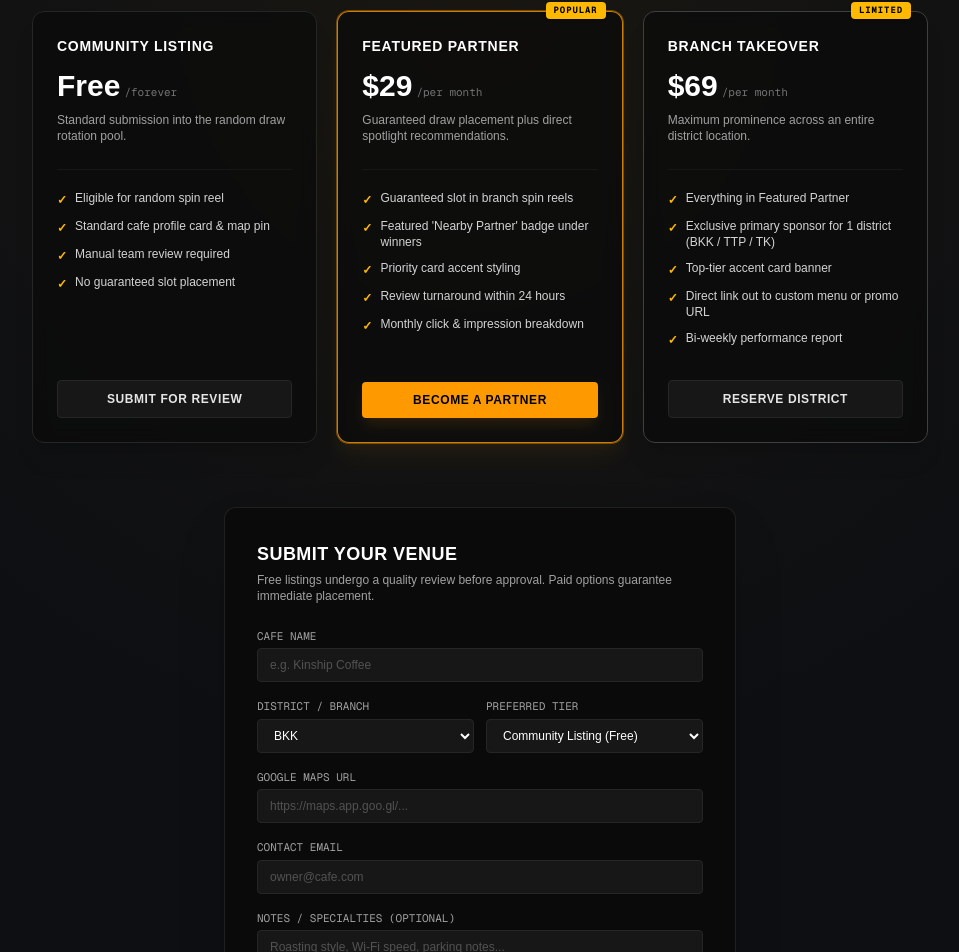
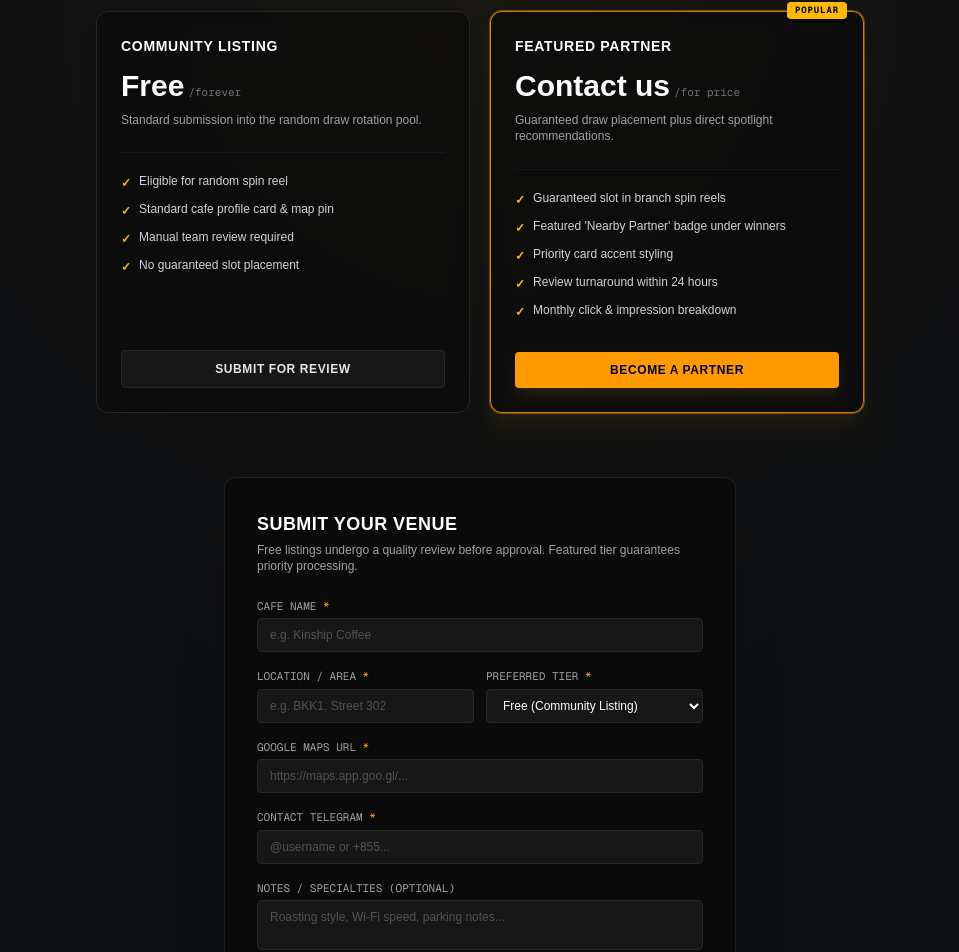
Before and after one commit to virayuth4/funapp, a Next.js app: page /partner in a window 1280 px wide. Shown: the part 287-1239 px from the top of the page, without its empty margins (160-1119 px from the left). Built offline with nearby package versions, Linux system fonts and the light colour scheme.

Commit message:
update partner page

```diff
--- a/app/homeClient.jsx
+++ b/app/homeClient.jsx
@@ -419,19 +419,19 @@ const startSpin = () => {
         </header>
 
         {/* Branch Filter Tabs */}
-        <div className="flex flex-wrap items-center justify-center gap-1.5 p-1 rounded-lg border border-neutral-800/80 bg-neutral-950/60 backdrop-blur-md mb-3">
+       <div className="flex flex-nowrap items-center overflow-x-auto gap-1.5 p-1 rounded-lg border border-neutral-800/80 bg-neutral-950/60 backdrop-blur-md mb-3 [&::-webkit-scrollbar]:hidden [-ms-overflow-style:none] [scrollbar-width:none]">
         {branches.map((branch) => (
           <button
             key={branch}
             onClick={() => setSelectedBranch(branch)}
             disabled={isSpinning}
-              className={`px-4 py-1.5 text-xs font-semibold uppercase tracking-wider rounded transition-all cursor-pointer disabled:opacity-40 ${
+            className={`shrink-0 px-4 py-1.5 text-xs font-semibold uppercase tracking-wider rounded transition-all cursor-pointer disabled:opacity-40 ${
               selectedBranch === branch
                 ? "bg-amber-500 text-black shadow-lg shadow-amber-500/20"
                 : "text-neutral-400 hover:text-white"
             }`}
           >
-              {branch === "ALL" ? "All Locations" : branch}
+            {branch}
           </button>
         ))}
       </div>
--- a/app/partner/page.jsx
+++ b/app/partner/page.jsx
@@ -1,11 +1,14 @@
 "use client";
 
-import { useState } from "react";
+import { useState, useEffect } from "react";
 import Link from "next/link";
+
+const STORAGE_KEY = "partner_application";
 
 const TIERS = [
   {
     name: "Community Listing",
+    tierValue: "Free",
     price: "Free",
     period: "forever",
     description: "Standard submission into the random draw rotation pool.",
@@ -23,8 +26,9 @@ const TIERS = [
   },
   {
     name: "Featured Partner",
-    price: "$29",
-    period: "per month",
+    tierValue: "Featured",
+    price: "Contact us",
+    period: "for price",
     description: "Guaranteed draw placement plus direct spotlight recommendations.",
     badge: "Popular",
     border: "border-amber-500/80",
@@ -39,50 +43,98 @@ const TIERS = [
     href: "#apply",
     featured: true,
   },
-  {
-    name: "Branch Takeover",
-    price: "$69",
-    period: "per month",
-    description: "Maximum prominence across an entire district location.",
-    badge: "Limited",
-    border: "border-neutral-700",
-    features: [
-      "Everything in Featured Partner",
-      "Exclusive primary sponsor for 1 district (BKK / TTP / TK)",
-      "Top-tier accent card banner",
-      "Direct link out to custom menu or promo URL",
-      "Bi-weekly performance report",
-    ],
-    cta: "Reserve District",
-    href: "#apply",
-    featured: false,
-  },
 ];
 
 export default function PartnerPage() {
   const [formData, setFormData] = useState({
     cafeName: "",
-    branchLocation: "BKK",
+    branchLocation: "",
     tier: "Free",
     googleMapsUrl: "",
-    contactEmail: "",
+    contactTelegram: "",
     notes: "",
   });
-  const [submitted, setSubmitted] = useState(false);
 
-  const handleSubmit = (e) => {
+  const [loading, setLoading] = useState(false);
+  const [submittedData, setSubmittedData] = useState(null);
+  const [error, setError] = useState(null);
+
+  // Restore saved application on load
+  useEffect(() => {
+    try {
+      const saved = localStorage.getItem(STORAGE_KEY);
+      if (saved) {
+        setSubmittedData(JSON.parse(saved));
+      }
+    } catch (err) {
+      console.error("Failed to read submission from localStorage", err);
+    }
+  }, []);
+
+  const handleSubmit = async (e) => {
     e.preventDefault();
-    // Connect to your API route, Airtable, or Formspree
-    setSubmitted(true);
+    setLoading(true);
+    setError(null);
+
+    const endpoint = `${process.env.NEXT_PUBLIC_BACKEND}/api/eatdoko/establishment/partner/request`;
+
+    const payload = {
+      cafeName: formData.cafeName,
+      location: formData.branchLocation,
+      tier: formData.tier,
+      googleMapsUrl: formData.googleMapsUrl,
+      contactTelegram: formData.contactTelegram,
+      notes: formData.notes,
+    };
+
+    try {
+      const res = await fetch(endpoint, {
+        method: "POST",
+        headers: {
+          "Content-Type": "application/json",
+        },
+        body: JSON.stringify(payload),
+      });
+
+      if (!res.ok) {
+        throw new Error("Failed to submit request");
+      }
+
+      // Record payload and review status
+      const savedRecord = {
+        ...payload,
+        status: "Pending Review",
+        submittedAt: new Date().toISOString(),
+      };
+
+      localStorage.setItem(STORAGE_KEY, JSON.stringify(savedRecord));
+      setSubmittedData(savedRecord);
+    } catch (err) {
+      console.error(err);
+      setError("Unable to submit application. Please try again later.");
+    } finally {
+      setLoading(false);
+    }
+  };
+
+  const handleClearSubmission = () => {
+    localStorage.removeItem(STORAGE_KEY);
+    setSubmittedData(null);
+    setFormData({
+      cafeName: "",
+      branchLocation: "",
+      tier: "Free",
+      googleMapsUrl: "",
+      contactTelegram: "",
+      notes: "",
+    });
   };
 
   return (
     <main className="min-h-screen bg-[#0d0f12] text-neutral-100 flex flex-col items-center px-4 py-12 relative overflow-hidden">
-      {/* Subtle Background Glow */}
       <div className="absolute inset-0 bg-[radial-gradient(circle_at_50%_20%,rgba(245,158,11,0.05),transparent_60%)] pointer-events-none" />
 
       <div className="w-full max-w-4xl relative z-10">
-        {/* Navigation */}
         <div className="mb-8">
           <Link
             href="/"
@@ -92,7 +144,6 @@ export default function PartnerPage() {
           </Link>
         </div>
 
-        {/* Hero Header */}
         <header className="text-center max-w-2xl mx-auto mb-14">
           <span className="text-[10px] font-mono font-bold tracking-widest uppercase text-amber-400 bg-amber-500/10 border border-amber-500/20 px-2.5 py-1 rounded">
             For Cafe Owners
@@ -105,8 +156,8 @@ export default function PartnerPage() {
           </p>
         </header>
 
-        {/* Pricing Cards */}
-        <div className="grid grid-cols-1 md:grid-cols-3 gap-5 mb-16">
+        {/* 2-Tier Pricing Cards */}
+        <div className="grid grid-cols-1 md:grid-cols-2 gap-5 mb-16 max-w-3xl mx-auto">
           {TIERS.map((tier) => (
             <div
               key={tier.name}
@@ -144,7 +195,7 @@ export default function PartnerPage() {
 
               <a
                 href={tier.href}
-                onClick={() => setFormData((prev) => ({ ...prev, tier: tier.name }))}
+                onClick={() => setFormData((prev) => ({ ...prev, tier: tier.tierValue }))}
                 className={`mt-8 w-full py-2.5 rounded text-xs font-bold uppercase tracking-wider text-center transition-all ${
                   tier.featured
                     ? "bg-amber-500 hover:bg-amber-400 text-black shadow-lg shadow-amber-500/10"
@@ -157,101 +208,173 @@ export default function PartnerPage() {
           ))}
         </div>
 
-        {/* Application Form */}
+        {/* Application / Status Section */}
         <section
           id="apply"
           className="max-w-lg mx-auto bg-neutral-950 border border-neutral-800/80 rounded-xl p-6 sm:p-8 shadow-2xl relative"
         >
+          {submittedData ? (
+            <div className="space-y-5">
+              <div className="flex items-center justify-between pb-3 border-b border-neutral-900">
+                <div className="flex items-center gap-2">
+                  <span className="w-2.5 h-2.5 rounded-full bg-amber-400 animate-pulse" />
+                  <span className="text-xs font-mono font-bold uppercase tracking-wider text-amber-400">
+                    {submittedData.status || "Pending Review"}
+                  </span>
+                </div>
+                <span className="text-[10px] font-mono text-neutral-500">
+                  {submittedData.submittedAt
+                    ? new Date(submittedData.submittedAt).toLocaleDateString()
+                    : "Recently"}
+                </span>
+              </div>
+
+              <div>
+                <h3 className="text-base font-bold text-white mb-1">
+                  {submittedData.cafeName}
+                </h3>
+                <p className="text-xs text-neutral-400">
+                  Your application has been received and logged in your browser. We will reach out on Telegram once reviewed.
+                </p>
+              </div>
+
+              {/* Submitted Details Review Card */}
+              <div className="bg-neutral-900/60 rounded-lg p-3.5 border border-neutral-800/80 space-y-2.5 text-xs font-mono">
+                <div className="flex justify-between items-center text-neutral-400">
+                  <span>Tier</span>
+                  <span className="text-neutral-200 font-semibold">{submittedData.tier}</span>
+                </div>
+                <div className="flex justify-between items-center text-neutral-400">
+                  <span>Location</span>
+                  <span className="text-neutral-200">{submittedData.location}</span>
+                </div>
+                <div className="flex justify-between items-center text-neutral-400">
+                  <span>Telegram</span>
+                  <span className="text-amber-400">{submittedData.contactTelegram}</span>
+                </div>
+                <div className="flex justify-between items-center text-neutral-400">
+                  <span>Maps Link</span>
+                  <a
+                    href={submittedData.googleMapsUrl}
+                    target="_blank"
+                    rel="noopener noreferrer"
+                    className="text-neutral-300 underline hover:text-white truncate max-w-[180px]"
+                  >
+                    {submittedData.googleMapsUrl}
+                  </a>
+                </div>
+                {submittedData.notes && (
+                  <div className="pt-2 border-t border-neutral-800/60 text-neutral-400">
+                    <span className="block text-[10px] uppercase text-neutral-500 mb-0.5">Notes</span>
+                    <p className="text-neutral-300 whitespace-pre-wrap font-sans text-xs">
+                      {submittedData.notes}
+                    </p>
+                  </div>
+                )}
+              </div>
+
+              <div className="pt-2">
+                <button
+                  type="button"
+                  onClick={handleClearSubmission}
+                  className="w-full py-2 bg-neutral-900 hover:bg-neutral-800 border border-neutral-800 text-neutral-400 hover:text-neutral-200 text-xs font-mono rounded transition-colors cursor-pointer"
+                >
+                  Submit Another Venue
+                </button>
+              </div>
+            </div>
+          ) : (
+            <>
               <div className="mb-6">
                 <h2 className="text-lg font-bold text-white uppercase tracking-wide">
                   Submit Your Venue
                 </h2>
                 <p className="text-xs text-neutral-400 mt-1">
-              Free listings undergo a quality review before approval. Paid options guarantee immediate placement.
+                  Free listings undergo a quality review before approval. Featured tier guarantees priority processing.
                 </p>
               </div>
 
-          {submitted ? (
-            <div className="p-4 rounded-lg bg-amber-500/10 border border-amber-500/20 text-center py-8">
-              <span className="text-2xl mb-2 block">✓</span>
-              <h4 className="text-sm font-bold text-white">Application Received</h4>
-              <p className="text-xs text-neutral-400 mt-1">
-                We will inspect your location and get back to you via email within 48 hours.
+              <form onSubmit={handleSubmit} className="space-y-4">
+                {error && (
+                  <p className="text-xs text-red-400 bg-red-950/40 border border-red-900/50 p-2.5 rounded">
+                    {error}
                   </p>
-            </div>
-          ) : (
-            <form onSubmit={handleSubmit} className="space-y-4">
+                )}
+
                 <div>
                   <label className="block text-[11px] font-mono uppercase text-neutral-400 mb-1">
-                  Cafe Name
+                    Cafe Name <span className="text-amber-500">*</span>
                   </label>
                   <input
                     type="text"
                     required
+                    disabled={loading}
                     value={formData.cafeName}
                     onChange={(e) => setFormData({ ...formData, cafeName: e.target.value })}
                     placeholder="e.g. Kinship Coffee"
-                  className="w-full bg-neutral-900 border border-neutral-800 rounded px-3 py-2 text-xs text-white placeholder-neutral-600 focus:outline-none focus:border-amber-500"
+                    className="w-full bg-neutral-900 border border-neutral-800 rounded px-3 py-2 text-xs text-white placeholder-neutral-600 focus:outline-none focus:border-amber-500 disabled:opacity-50"
                   />
                 </div>
 
                 <div className="grid grid-cols-1 sm:grid-cols-2 gap-3">
                   <div>
                     <label className="block text-[11px] font-mono uppercase text-neutral-400 mb-1">
-                    District / Branch
+                      Location / Area <span className="text-amber-500">*</span>
                     </label>
-                  <select
+                    <input
+                      type="text"
+                      required
+                      disabled={loading}
                       value={formData.branchLocation}
                       onChange={(e) => setFormData({ ...formData, branchLocation: e.target.value })}
-                    className="w-full bg-neutral-900 border border-neutral-800 rounded px-3 py-2 text-xs text-white focus:outline-none focus:border-amber-500"
-                  >
-                    <option value="BKK">BKK</option>
-                    <option value="TTP">TTP</option>
-                    <option value="TK">TK</option>
-                  </select>
+                      placeholder="e.g. BKK1, Street 302"
+                      className="w-full bg-neutral-900 border border-neutral-800 rounded px-3 py-2 text-xs text-white placeholder-neutral-600 focus:outline-none focus:border-amber-500 disabled:opacity-50"
+                    />
                   </div>
 
                   <div>
                     <label className="block text-[11px] font-mono uppercase text-neutral-400 mb-1">
-                    Preferred Tier
+                      Preferred Tier <span className="text-amber-500">*</span>
                     </label>
                     <select
                       value={formData.tier}
+                      disabled={loading}
                       onChange={(e) => setFormData({ ...formData, tier: e.target.value })}
-                    className="w-full bg-neutral-900 border border-neutral-800 rounded px-3 py-2 text-xs text-white focus:outline-none focus:border-amber-500"
+                      className="w-full bg-neutral-900 border border-neutral-800 rounded px-3 py-2 text-xs text-white focus:outline-none focus:border-amber-500 disabled:opacity-50"
                     >
-                    <option value="Community Listing">Community Listing (Free)</option>
-                    <option value="Featured Partner">Featured Partner ($29/mo)</option>
-                    <option value="Branch Takeover">Branch Takeover ($69/mo)</option>
+                      <option value="Free">Free (Community Listing)</option>
+                      <option value="Featured">Featured (Contact us for price)</option>
                     </select>
                   </div>
                 </div>
 
                 <div>
                   <label className="block text-[11px] font-mono uppercase text-neutral-400 mb-1">
-                  Google Maps URL
+                    Google Maps URL <span className="text-amber-500">*</span>
                   </label>
                   <input
                     type="url"
                     required
+                    disabled={loading}
                     value={formData.googleMapsUrl}
                     onChange={(e) => setFormData({ ...formData, googleMapsUrl: e.target.value })}
                     placeholder="https://maps.app.goo.gl/..."
-                  className="w-full bg-neutral-900 border border-neutral-800 rounded px-3 py-2 text-xs text-white placeholder-neutral-600 focus:outline-none focus:border-amber-500"
+                    className="w-full bg-neutral-900 border border-neutral-800 rounded px-3 py-2 text-xs text-white placeholder-neutral-600 focus:outline-none focus:border-amber-500 disabled:opacity-50"
                   />
                 </div>
 
                 <div>
                   <label className="block text-[11px] font-mono uppercase text-neutral-400 mb-1">
-                  Contact Email
+                    Contact Telegram <span className="text-amber-500">*</span>
                   </label>
                   <input
-                  type="email"
+                    type="text"
                     required
-                  value={formData.contactEmail}
-                  onChange={(e) => setFormData({ ...formData, contactEmail: e.target.value })}
-                  placeholder="owner@cafe.com"
-                  className="w-full bg-neutral-900 border border-neutral-800 rounded px-3 py-2 text-xs text-white placeholder-neutral-600 focus:outline-none focus:border-amber-500"
+                    disabled={loading}
+                    value={formData.contactTelegram}
+                    onChange={(e) => setFormData({ ...formData, contactTelegram: e.target.value })}
+                    placeholder="@username or +855..."
+                    className="w-full bg-neutral-900 border border-neutral-800 rounded px-3 py-2 text-xs text-white placeholder-neutral-600 focus:outline-none focus:border-amber-500 disabled:opacity-50"
                   />
                 </div>
 
@@ -261,20 +384,23 @@ export default function PartnerPage() {
                   </label>
                   <textarea
                     rows={2}
+                    disabled={loading}
                     value={formData.notes}
                     onChange={(e) => setFormData({ ...formData, notes: e.target.value })}
                     placeholder="Roasting style, Wi-Fi speed, parking notes..."
-                  className="w-full bg-neutral-900 border border-neutral-800 rounded px-3 py-2 text-xs text-white placeholder-neutral-600 focus:outline-none focus:border-amber-500 resize-none"
+                    className="w-full bg-neutral-900 border border-neutral-800 rounded px-3 py-2 text-xs text-white placeholder-neutral-600 focus:outline-none focus:border-amber-500 resize-none disabled:opacity-50"
                   />
                 </div>
 
                 <button
                   type="submit"
-                className="w-full py-2.5 bg-amber-500 hover:bg-amber-400 text-black font-extrabold rounded text-xs uppercase tracking-widest transition-all cursor-pointer mt-2"
+                  disabled={loading}
+                  className="w-full py-2.5 bg-amber-500 hover:bg-amber-400 disabled:opacity-50 text-black font-extrabold rounded text-xs uppercase tracking-widest transition-all cursor-pointer mt-2"
                 >
-                Send Submission
+                  {loading ? "Sending..." : "Send Submission"}
                 </button>
               </form>
+            </>
           )}
         </section>
       </div>
```
Lines whose indentation alone changed are shown as unchanged.
